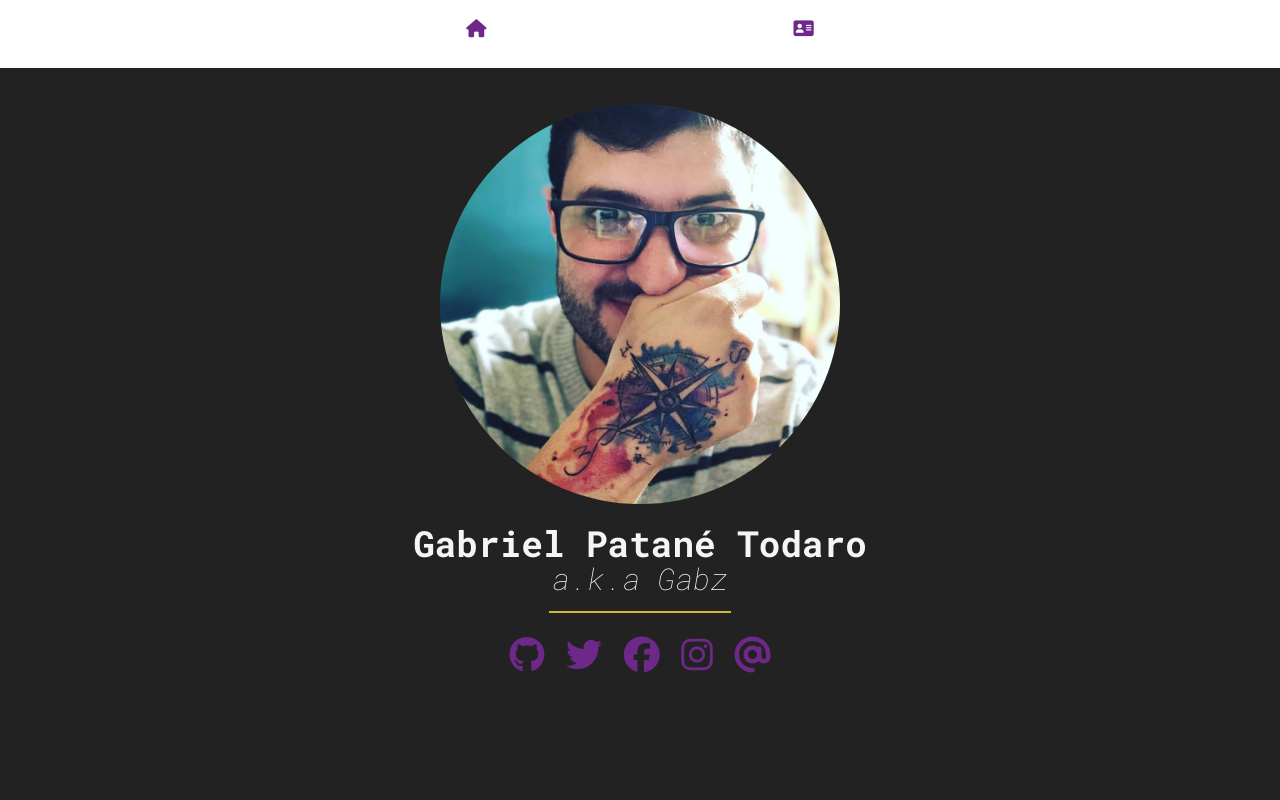
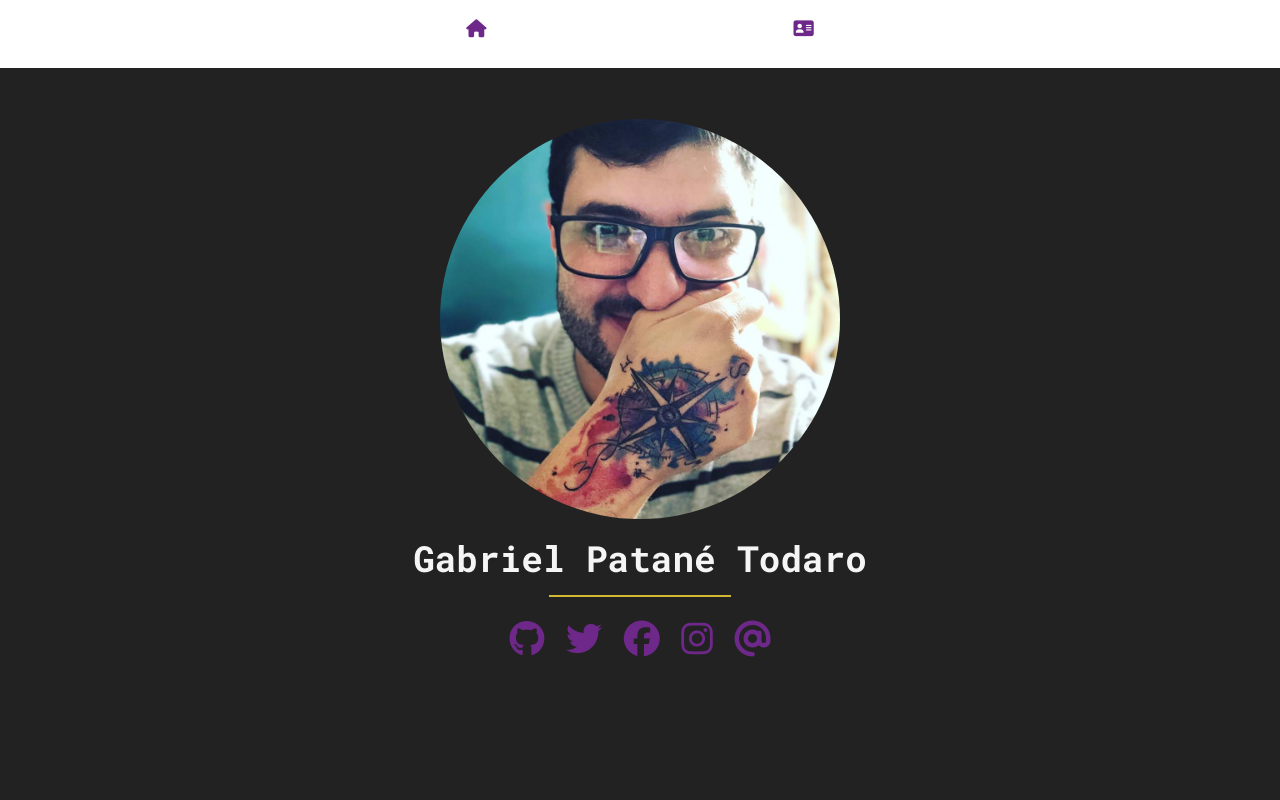
Before and after one commit to GabzTodaro/gabrieltodaro, a plain HTML site: page index.html in a window 1280 px wide. Shown: the top 800 px of the page. Drawn offline with nearby package versions, Linux system fonts and the light colour scheme.

Commit message:
Adjust site title

```diff
--- a/index.html
+++ b/index.html
@@ -10,7 +10,7 @@
     <script src="https://kit.fontawesome.com/f8c323a25b.js" crossorigin="anonymous"></script>
     <script src="https://ajax.googleapis.com/ajax/libs/jquery/3.5.1/jquery.min.js"></script>
     <script src="https://maxcdn.bootstrapcdn.com/bootstrap/3.4.1/js/bootstrap.min.js"></script>
-    <title>Wanna know more about Gabz?</title>
+    <title>Gabriel Todaro</title>
 </head>
 
 <body>
@@ -29,7 +29,6 @@
             </figure>
 
             <h1 class="site-title">Gabriel Patané Todaro</h1>
-            <h2 class="site-subtitle">a.k.a Gabz</h2>
             <hr class="title-separator">
             <div class="title-contact-links">
                 <a href="https://github.com/gabrieltodaro/" target="_blank" rel="noopener noreferrer">
```
